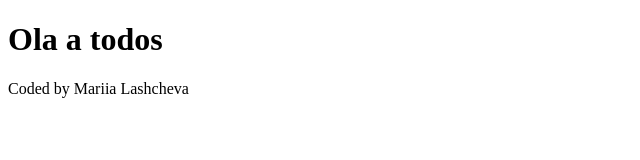
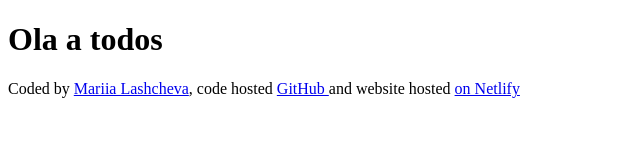
Before and after one commit to Maria1Codigo/vanilla-weather-app, a plain HTML site: page index.html in a window 1280 px wide. Shown: the whole page, without its empty margins (0-640 px from the left). Drawn offline with Linux system fonts and the light colour scheme.

Commit message:
Added links to the footer

```diff
--- a/index.html
+++ b/index.html
@@ -8,5 +8,8 @@
 <body>
     <h1>Ola a todos</h1>
 </body>
-<footer>Coded by Mariia Lashcheva</footer>
+<footer>
+    Coded by
+    <a href="https://github.com/Maria1Codigo/" target="_blank">
+     Mariia Lashcheva</a>, code hosted <a href="https://github.com/Maria1Codigo/vanilla-weather-app" target="_blank"> GitHub </a> and website hosted <a href="https://main--vanilla-weather-app-mariia.netlify.app/" target="_blank"> on Netlify</a> </footer>
 </html>
```
